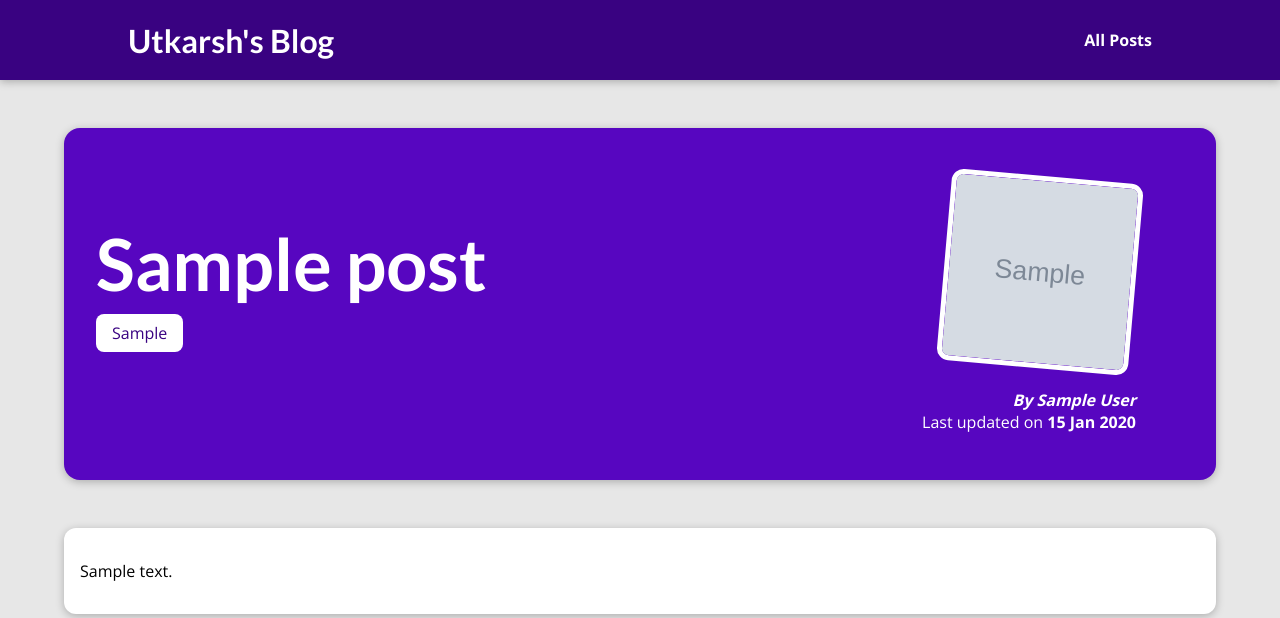
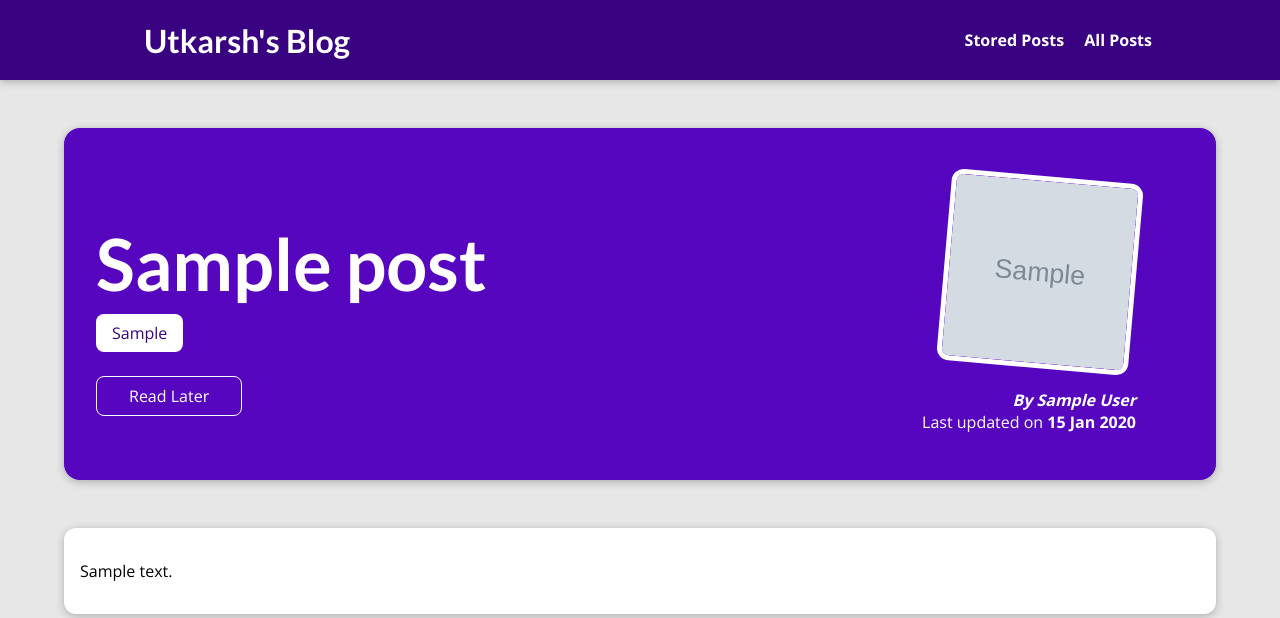
Before and after one commit to utkarshg1/django-blogpost, a Django app: a page that uses my_site/templates/base.html in a window 1280 px wide. Shown: the top 618 px of the page. Run offline with Django 5.2, Linux system fonts and the light colour scheme; tables that the repository leaves empty hold one stand-in row (values such as "Sample post"); grey boxes marked "Sample" are stand-in pictures.

Commit message:
added session based read later

```diff
--- a/my_site/blog/static/blog/post-detail.css
+++ b/my_site/blog/static/blog/post-detail.css
@@ -55,6 +55,26 @@ body {
 
 #summary time {
   font-weight: bold;
+}
+
+#read-later {
+  margin: 2rem 0;
+}
+
+#read-later button{
+  background-color: transparent;
+  border: 1px solid white;
+  border-radius: 8px;
+  padding: 0.5rem 2rem;
+  font: inherit;
+  color: white;
+  cursor: pointer;
+}
+
+#read-later button:hover,
+#read-later button:active {
+  background-color: white;
+  color: #390281;
 }
 
 main {
--- a/my_site/blog/templates/blog/post-detail.html
+++ b/my_site/blog/templates/blog/post-detail.html
@@ -26,6 +26,19 @@
       <span class="tag">{{ tag.caption }}</span>
     {% endfor %}
   </div>
+  <div id="read-later">
+    <form action="{% url "read-later" %}" method="POST">
+      {% csrf_token %}
+      <input type="hidden" value="{{ post.id }}" name="post_id">
+      <button>
+      {% if saved_for_later %}
+        Remove from "Read Later" List
+      {% else %}
+        Read Later
+      {% endif %}
+      </button>
+    </form>
+  </div>
   <article>
     <img src="{{ post.image.url }}" alt="{{ post.title }}" />
     <address>By <a href="mailto:{{ post.author.email }}">{{ post.author }}</a></address>
@@ -37,6 +50,7 @@
   {{ post.content|linebreaks }}
 </main>
 
+{% if comments %}
 <section id="comments">
   <ul>
       {% for comment in comments %}
@@ -47,6 +61,7 @@
       {% endfor %}
   </ul>
 </section>
+{% endif %}
 
 <section id="comment-form">
   <h2>Your Comment</h2>
--- a/my_site/blog/urls.py
+++ b/my_site/blog/urls.py
@@ -6,4 +6,5 @@ urlpatterns = [
     path("posts", views.AllPostView.as_view(), name="posts-page"),
     path("posts/<slug:slug>", views.PostDetailView.as_view(),
          name="post-detail-page"),
+    path("read-later", views.ReadLaterView.as_view(), name="read-later")
 ]
--- a/my_site/blog/views.py
+++ b/my_site/blog/views.py
@@ -27,15 +27,27 @@ class AllPostView(ListView):
 
 
 class PostDetailView(View):
+    def is_stored_post(self, request, post_id):
+        stored_posts = request.session.get("stored_posts")
+        if stored_posts is not None:
+            is_saved_for_later = post_id in stored_posts
+        else:
+            is_saved_for_later = False
+        return is_saved_for_later
 
-    def get(self, request, slug):
+    def post_context(self, request, slug):
         post = Post.objects.get(slug=slug)
         context = {
             "post": post,
             "post_tags": post.tags.all(),
             "comment_form": CommentForm(),
-            "comments": post.comments.all().order_by("-id")
+            "comments": post.comments.all().order_by("-id"),
+            "saved_for_later": self.is_stored_post(request, post.id)
         }
+        return context
+
+    def get(self, request, slug):
+        context = self.post_context(request, slug)
         return render(request, "blog/post-detail.html", context)
 
     def post(self, request, slug):
@@ -48,10 +60,36 @@ class PostDetailView(View):
             comment.save()
             return HttpResponseRedirect(reverse("post-detail-page", args=[slug]))
 
-        context = {
-            "post": post,
-            "post_tags": post.tags.all(),
-            "comment_form": comment_form,
-            "comments": post.comments.all().order_by("-id")
-        }
+        context = self.post_context(request, slug)
         return render(request, "blog/post-detail.html", context)
+
+
+class ReadLaterView(View):
+    def get(self, request):
+        stored_posts = request.session.get("stored_posts")
+        context = {}
+        if stored_posts is None or len(stored_posts) == 0:
+            context["posts"] = []
+            context["has_posts"] = False
+        else:
+            posts = Post.objects.filter(id__in=stored_posts)
+            context["posts"] = posts
+            context["has_posts"] = True
+        return render(request, "blog/stored-post.html", context)
+
+    def post(self, request):
+        stored_posts = request.session.get("stored_posts")
+
+        if stored_posts is None:
+            stored_posts = []
+
+        post_id = int(request.POST["post_id"])
+
+        if post_id not in stored_posts:
+            stored_posts.append(post_id)
+        else:
+            stored_posts.remove(post_id)
+
+        request.session["stored_posts"] = stored_posts
+
+        return HttpResponseRedirect("/")
--- a/my_site/static/app.css
+++ b/my_site/static/app.css
@@ -35,6 +35,7 @@ h3 {
   text-decoration: none;
   color: white;
   font-weight: bold;
+  margin-left: 1rem;
 }
 
 #main-navigation a:hover,
--- a/my_site/templates/base.html
+++ b/my_site/templates/base.html
@@ -15,6 +15,7 @@
         <a href="{% url "starting-page" %}">Utkarsh's Blog</a>
       </h1>
       <nav>
+        <a href="{% url "read-later" %}">Stored Posts</a>
         <a href="{% url "posts-page" %}">All Posts</a>
       </nav>
     </header>
```
Also changed, not shown: my_site/blog/static/blog/stored-post.css (added, +41 -0 lines), my_site/blog/templates/blog/stored-post.html (added, +23 -0 lines). Lines whose indentation alone changed are shown as unchanged.
